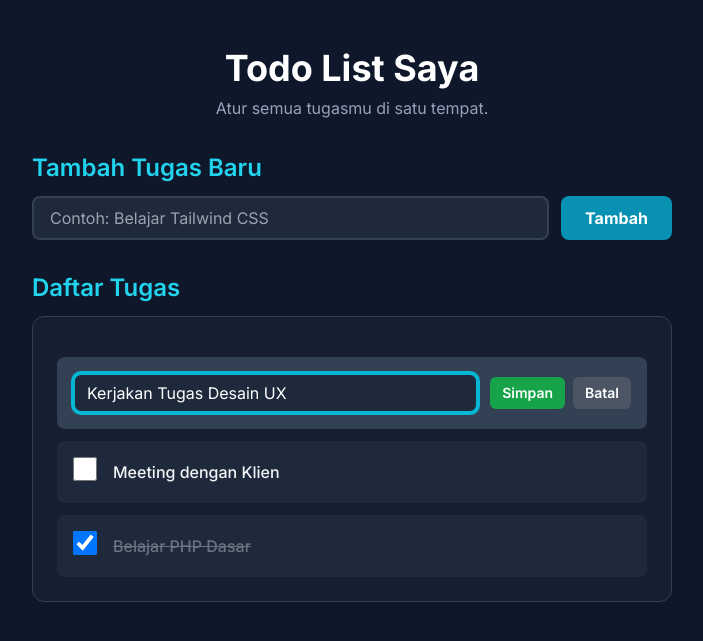
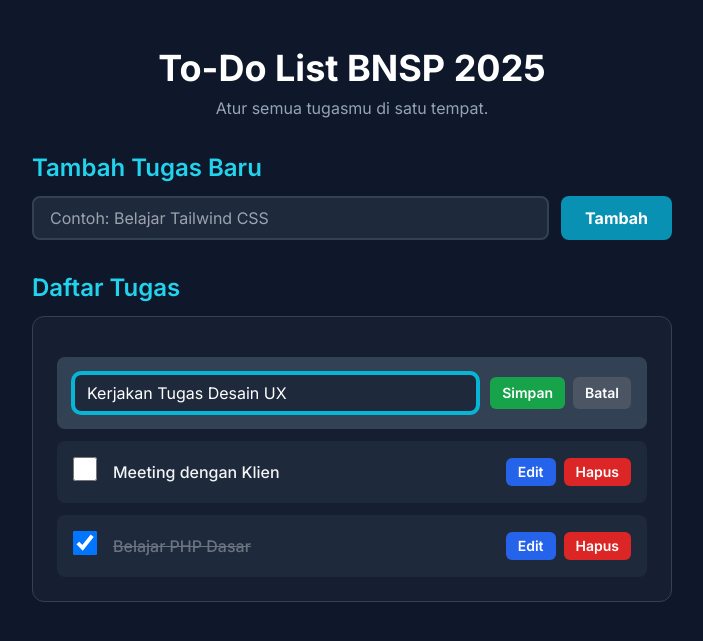
Before and after one commit to alvinindra/todolist-bnsp2025, a PHP site: page /index.php?action=edit&id=2 in a window 1280 px wide. Shown: the top 641 px of the page, without its empty margins (288-991 px from the left). Run offline with PHP 8.4, Linux system fonts and the light colour scheme; some libraries are stand-ins or nearby versions.

Commit message:
chore: show the edit and delete button

```diff
--- a/index.php
+++ b/index.php
@@ -139,7 +139,7 @@ function showList($tasks)
                     </form>
                     <span class="font-medium ' . $taskStatusClass . '">' . $task['title'] . '</span>
                 </div>
-                <div class="flex items-center space-x-2 opacity-0 group-hover:opacity-100 transition-opacity">
+                <div class="flex items-center space-x-2 transition-opacity">
                     <a href="?action=edit&id=' . $task['id'] . '" class="px-3 py-1 text-sm font-semibold text-white bg-blue-600 hover:bg-blue-700 rounded-md transition-colors">
                         Edit
                     </a>
@@ -171,11 +171,9 @@ function showList($tasks)
 </head>
 
 <body class="bg-slate-900 text-white">
-
   <div class="container mx-auto max-w-2xl mt-12 px-4">
-
     <header class="text-center mb-8">
-      <h1 class="text-4xl font-bold text-white">Todo List Saya</h1>
+      <h1 class="text-4xl font-bold text-white">To-Do List BNSP 2025</h1>
       <p class="text-slate-400 mt-2">Atur semua tugasmu di satu tempat.</p>
     </header>
 
```
